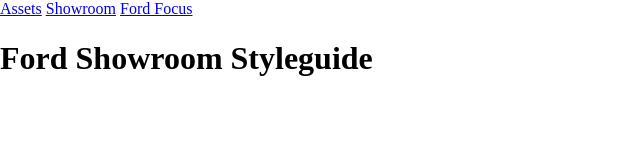
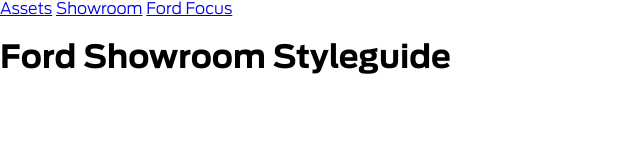
Before and after one commit to 3339rasmusege/ald-automotive-styleguide, a website: page docs/index.html in a window 1280 px wide. Shown: the whole page, without its empty margins (0-640 px from the left). Drawn offline with nearby package versions, Linux system fonts and the light colour scheme.

Commit message:
Adding subsetted fonts

```diff
--- a/src/scss/components/App.scss
+++ b/src/scss/components/App.scss
@@ -1,11 +1,9 @@
 .App {
-  // ...
+  font-family: $font-family;
+  font-weight: 300;
 
-  // @media (min-width: 375px) {}
-  // @media (min-width: 414px) {}
-  // @media (min-width: 768px) {}
-  // @media (min-width: 1280px) {}
-  // @media (min-width: 1440px) {}
-  // @media (min-width: 1600px) {}
-  // @media (min-width: 1920px) {}
+  h1, h2, h3, h4, h5, h6 {
+    font-family: $font-family;
+    font-weight: 700;
+  }
 }//.App
--- a/src/scss/utilities/fonts.scss
+++ b/src/scss/utilities/fonts.scss
@@ -1,5 +1,20 @@
 @font-face {
-  font-family: 'font1';
-  src: url('/fonts/font1.woff2') format('woff2'),
-       url('/fonts/font1.woff') format('woff');
+  font-family: 'Antenna';
+  font-style: normal;
+  font-weight: 300;
+  src: local('Antenna Light'), local('AntennaLight'), url(fonts/antenna-light.woff) format('woff');
 }
+
+@font-face {
+  font-family: 'Antenna';
+  font-style: normal;
+  font-weight: 400;
+  src: local('Antenna Regular'), local('AntennaRegular'), url(fonts/antenna-regular.woff) format('woff');
+}
+
+@font-face {
+  font-family: 'Antenna';
+  font-style: normal;
+  font-weight: 700;
+  src: local('Antenna Bold'), local('AntennaBold'), url(fonts/antenna-bold.woff) format('woff');
+}
--- a/src/scss/utilities/variables.scss
+++ b/src/scss/utilities/variables.scss
@@ -1 +1,4 @@
-$blue: pink;
+// Typography
+$font-family: Antenna, sans-serif;
+
+// Colors
```
Also changed, not shown: docs/app.css, docs/fonts/antenna-bold.woff (added), docs/fonts/antenna-light.woff (added), docs/fonts/antenna-regular.woff (added), src/fonts/antenna-bold.woff (added), src/fonts/antenna-light.woff (added), src/fonts/antenna-regular.woff (added).
